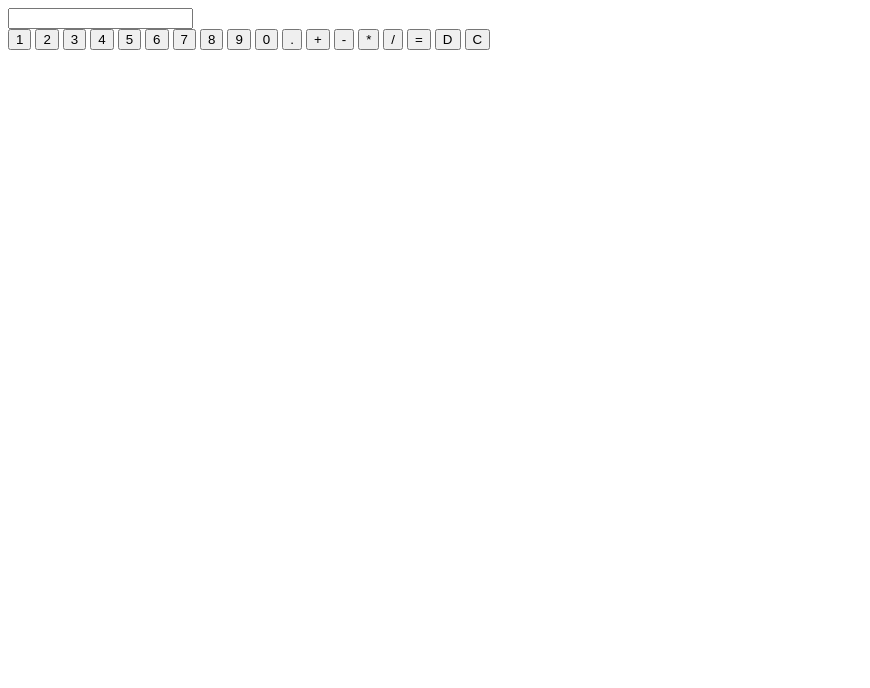
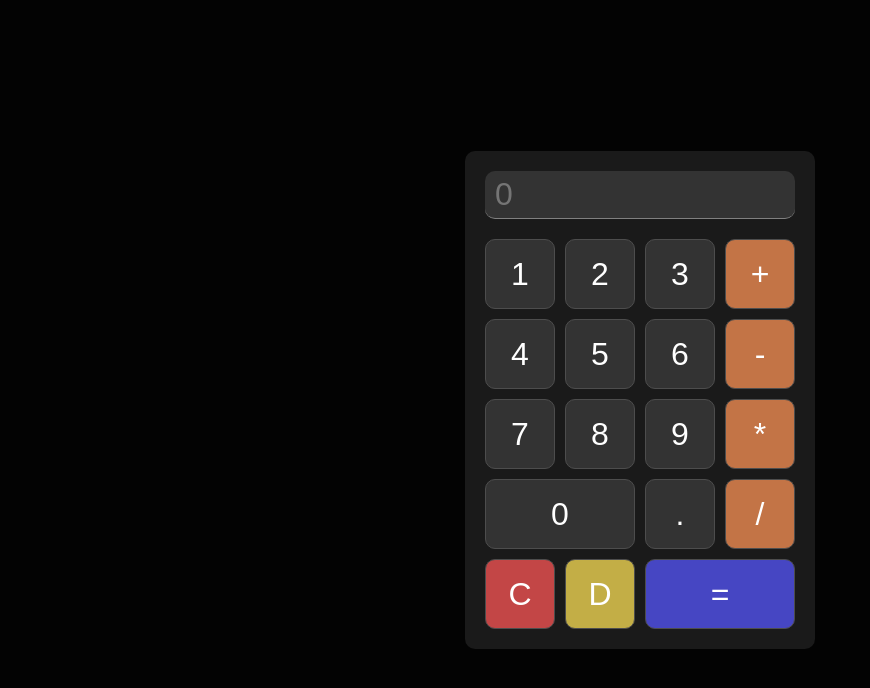
Before and after one commit to foxane/odin-calculators, a plain HTML site: page index.html in a window 1280 px wide. Shown: the whole page, without its empty margins (0-870 px from the left). Drawn offline with Linux system fonts and the light colour scheme.

Commit message:
Finished styling

```diff
--- a/index.html
+++ b/index.html
@@ -4,32 +4,34 @@
     <meta charset="UTF-8" />
     <meta name="viewport" content="width=device-width, initial-scale=1.0" />
     <title>Cakculator</title>
+    <link rel="stylesheet" href="style.css" />
   </head>
   <body>
     <div id="calculator">
       <div class="display">
-        <input type="text" id="displat" readonly />
+        <input type="text" id="displat" readonly placeholder="0" />
       </div>
       <div class="keys">
         <button type="button" id="1" class="number">1</button>
         <button type="button" id="2" class="number">2</button>
         <button type="button" id="3" class="number">3</button>
+        <button type="button" id="sum" class="operator">+</button>
         <button type="button" id="4" class="number">4</button>
         <button type="button" id="5" class="number">5</button>
         <button type="button" id="6" class="number">6</button>
+        <button type="button" id="sub" class="operator">-</button>
         <button type="button" id="7" class="number">7</button>
         <button type="button" id="8" class="number">8</button>
         <button type="button" id="9" class="number">9</button>
-        <button type="button" id="0" class="number">0</button>
+        <button type="button" id="mul" class="operator">*</button>
+        <button type="button" id="0" class="number zero">0</button>
         <button type="button" id="." class="dot">.</button>
-        <button type="button" id="sum" class="operator">+</button>
-        <button type="button" id="sub" class="operator">-</button>
-        <button type="button" id="mul" class="operator">*</button>
         <button type="button" id="div" class="operator">/</button>
+        <button type="button" id="clear" class="function">C</button>
+        <button type="button" id="delete" class="function">D</button>
         <button type="button" id="equal" class="function">=</button>
-        <button type="button" id="delete" class="function">D</button>
-        <button type="button" id="clear" class="function">C</button>
       </div>
     </div>
+    <script src="script.js"></script>
   </body>
 </html>
--- /dev/null
+++ b/style.css
@@ -0,0 +1,75 @@
+* {
+    padding: 0;
+    margin: 0;
+    box-sizing: border-box;
+}
+body {
+    background-color: hsl(0, 0%, 1%);
+    width: 100%;
+    min-height: 100vh;
+
+    display: flex;
+    justify-content: center;
+    align-items: center;
+}
+#calculator {
+    background-color: hsl(0, 0%, 10%);
+    width: 350px;
+    padding: 20px;
+    border-radius: 10px;
+}
+.keys {
+    display: flex;
+    flex-flow: row wrap;
+    justify-content: flex-start;
+    align-items: center;
+    gap: 10px;
+}
+button {
+    width: 70px;
+    height: 70px;
+    border-radius: 10px;
+
+    background-color: hsl(0, 0%, 20%);
+    color: white;
+    font-size: 2rem;
+    border: 1px solid hsl(0,0%,30%);
+    cursor: pointer;
+}
+.operator {
+    background-color: hsl(22, 51%, 52%);
+}
+.zero {
+    width: 150px;
+}
+#equal {
+    width: 150px;
+    background-color: hsl(240, 51%, 52%);
+}
+#delete {
+    background-color: hsl(50, 51%, 52%);
+
+}
+#clear {
+    background-color: hsl(0, 51%, 52%);
+
+}
+
+button:hover {
+    filter:brightness(150%);
+}
+button:active {
+    filter: contrast(140%);
+}
+
+input {
+    width: 100%;
+    font-size: 2rem;
+    height: 3rem;
+    margin-bottom: 20px;
+    background-color: hsl(0, 0%, 20%);
+    border: none;
+    border-bottom: 1px solid hsl(0, 0%, 50%);
+    border-radius: 10px;
+    text-indent: 10px;
+}
```
